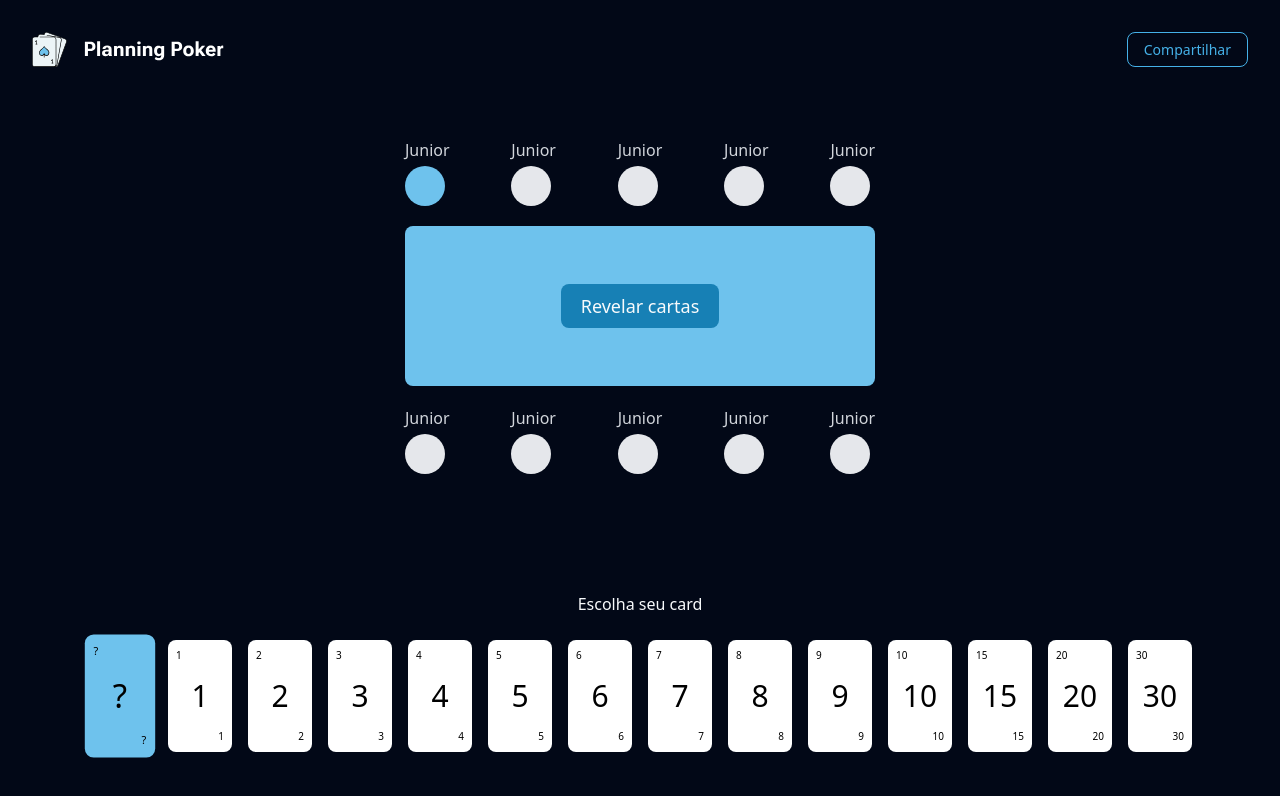
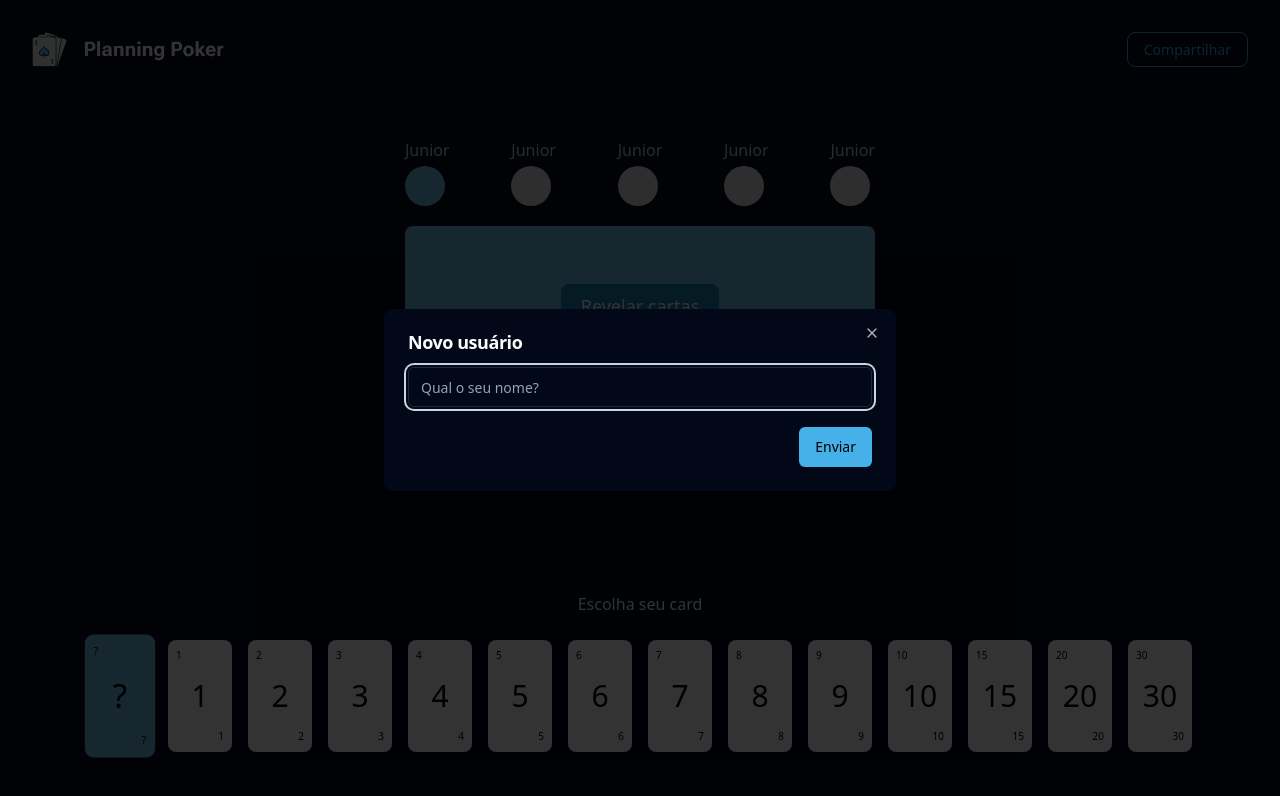
Before and after one commit to joaorodrs/planning-poker, a React (Vite) app: page / in a window 1280 px wide. Shown: the top 796 px of the page. Built offline with nearby package versions, Linux system fonts and the light colour scheme.

Commit message:
feat: adds shadcn dialog and router

```diff
--- a/src/App.tsx
+++ /dev/null
@@ -1,27 +0,0 @@
-import { useState } from 'react'
-
-import Deck from './components/deck'
-import Header from './components/header'
-import PokerDesk from './components/poker-desk'
-
-import './App.css'
-
-function App() {
-  const [cardSelected, setCardSelected] = useState<number>()
-
-  function onSelectCard(value?: number) {
-    setCardSelected(value)
-  }
-
-  return (
-    <main className="w-screen h-screen flex flex-col justify-between">
-      <Header />
-
-      <PokerDesk />
-
-      <Deck cardSelected={cardSelected} onSelectCard={onSelectCard} />
-    </main>
-  )
-}
-
-export default App
--- /dev/null
+++ b/src/components/dialogs/session-dialog.tsx
@@ -0,0 +1,35 @@
+import { Input } from "@/components/ui/input"
+import {
+  Dialog,
+  DialogContent,
+  DialogDescription,
+  DialogHeader,
+  DialogTitle,
+  DialogFooter,
+} from "@/components/ui/dialog"
+import { Button } from "../ui/button";
+
+type Props = {
+  isOpen: boolean;
+  onClose(): void;
+}
+
+const SessionDialog = ({ isOpen, onClose }: Props) => {
+  return (
+    <Dialog open={isOpen} onOpenChange={open => !open ? onClose() : undefined}>
+      <DialogContent className="border-none">
+        <DialogHeader>
+          <DialogTitle>Novo usuário</DialogTitle>
+        </DialogHeader>
+        <DialogDescription>
+          <Input placeholder="Qual o seu nome?" />
+        </DialogDescription>
+        <DialogFooter>
+          <Button className="bg-primary-400 text-black mt-1">Enviar</Button>
+        </DialogFooter>
+      </DialogContent>
+    </Dialog>
+  )
+}
+
+export default SessionDialog
--- /dev/null
+++ b/src/components/ui/button.tsx
@@ -0,0 +1,56 @@
+import * as React from "react"
+import { Slot } from "@radix-ui/react-slot"
+import { cva, type VariantProps } from "class-variance-authority"
+
+import { cn } from "@/lib/utils"
+
+const buttonVariants = cva(
+  "inline-flex items-center justify-center whitespace-nowrap rounded-md text-sm font-medium ring-offset-background transition-colors focus-visible:outline-none focus-visible:ring-2 focus-visible:ring-ring focus-visible:ring-offset-2 disabled:pointer-events-none disabled:opacity-50",
+  {
+    variants: {
+      variant: {
+        default: "bg-primary text-primary-foreground hover:bg-primary/90",
+        destructive:
+          "bg-destructive text-destructive-foreground hover:bg-destructive/90",
+        outline:
+          "border border-input bg-background hover:bg-accent hover:text-accent-foreground",
+        secondary:
+          "bg-secondary text-secondary-foreground hover:bg-secondary/80",
+        ghost: "hover:bg-accent hover:text-accent-foreground",
+        link: "text-primary underline-offset-4 hover:underline",
+      },
+      size: {
+        default: "h-10 px-4 py-2",
+        sm: "h-9 rounded-md px-3",
+        lg: "h-11 rounded-md px-8",
+        icon: "h-10 w-10",
+      },
+    },
+    defaultVariants: {
+      variant: "default",
+      size: "default",
+    },
+  }
+)
+
+export interface ButtonProps
+  extends React.ButtonHTMLAttributes<HTMLButtonElement>,
+    VariantProps<typeof buttonVariants> {
+  asChild?: boolean
+}
+
+const Button = React.forwardRef<HTMLButtonElement, ButtonProps>(
+  ({ className, variant, size, asChild = false, ...props }, ref) => {
+    const Comp = asChild ? Slot : "button"
+    return (
+      <Comp
+        className={cn(buttonVariants({ variant, size, className }))}
+        ref={ref}
+        {...props}
+      />
+    )
+  }
+)
+Button.displayName = "Button"
+
+export { Button, buttonVariants }
--- /dev/null
+++ b/src/components/ui/dialog.tsx
@@ -0,0 +1,120 @@
+import * as React from "react"
+import * as DialogPrimitive from "@radix-ui/react-dialog"
+import { X } from "lucide-react"
+
+import { cn } from "@/lib/utils"
+
+const Dialog = DialogPrimitive.Root
+
+const DialogTrigger = DialogPrimitive.Trigger
+
+const DialogPortal = DialogPrimitive.Portal
+
+const DialogClose = DialogPrimitive.Close
+
+const DialogOverlay = React.forwardRef<
+  React.ElementRef<typeof DialogPrimitive.Overlay>,
+  React.ComponentPropsWithoutRef<typeof DialogPrimitive.Overlay>
+>(({ className, ...props }, ref) => (
+  <DialogPrimitive.Overlay
+    ref={ref}
+    className={cn(
+      "fixed inset-0 z-50 bg-black/80  data-[state=open]:animate-in data-[state=closed]:animate-out data-[state=closed]:fade-out-0 data-[state=open]:fade-in-0",
+      className
+    )}
+    {...props}
+  />
+))
+DialogOverlay.displayName = DialogPrimitive.Overlay.displayName
+
+const DialogContent = React.forwardRef<
+  React.ElementRef<typeof DialogPrimitive.Content>,
+  React.ComponentPropsWithoutRef<typeof DialogPrimitive.Content>
+>(({ className, children, ...props }, ref) => (
+  <DialogPortal>
+    <DialogOverlay />
+    <DialogPrimitive.Content
+      ref={ref}
+      className={cn(
+        "fixed left-[50%] top-[50%] z-50 grid w-full max-w-lg translate-x-[-50%] translate-y-[-50%] gap-4 border bg-background p-6 shadow-lg duration-200 data-[state=open]:animate-in data-[state=closed]:animate-out data-[state=closed]:fade-out-0 data-[state=open]:fade-in-0 data-[state=closed]:zoom-out-95 data-[state=open]:zoom-in-95 data-[state=closed]:slide-out-to-left-1/2 data-[state=closed]:slide-out-to-top-[48%] data-[state=open]:slide-in-from-left-1/2 data-[state=open]:slide-in-from-top-[48%] sm:rounded-lg",
+        className
+      )}
+      {...props}
+    >
+      {children}
+      <DialogPrimitive.Close className="absolute right-4 top-4 rounded-sm opacity-70 ring-offset-background transition-opacity hover:opacity-100 focus:outline-none focus:ring-2 focus:ring-ring focus:ring-offset-2 disabled:pointer-events-none data-[state=open]:bg-accent data-[state=open]:text-muted-foreground">
+        <X className="h-4 w-4" />
+        <span className="sr-only">Close</span>
+      </DialogPrimitive.Close>
+    </DialogPrimitive.Content>
+  </DialogPortal>
+))
+DialogContent.displayName = DialogPrimitive.Content.displayName
+
+const DialogHeader = ({
+  className,
+  ...props
+}: React.HTMLAttributes<HTMLDivElement>) => (
+  <div
+    className={cn(
+      "flex flex-col space-y-1.5 text-center sm:text-left",
+      className
+    )}
+    {...props}
+  />
+)
+DialogHeader.displayName = "DialogHeader"
+
+const DialogFooter = ({
+  className,
+  ...props
+}: React.HTMLAttributes<HTMLDivElement>) => (
+  <div
+    className={cn(
+      "flex flex-col-reverse sm:flex-row sm:justify-end sm:space-x-2",
+      className
+    )}
+    {...props}
+  />
+)
+DialogFooter.displayName = "DialogFooter"
+
+const DialogTitle = React.forwardRef<
+  React.ElementRef<typeof DialogPrimitive.Title>,
+  React.ComponentPropsWithoutRef<typeof DialogPrimitive.Title>
+>(({ className, ...props }, ref) => (
+  <DialogPrimitive.Title
+    ref={ref}
+    className={cn(
+      "text-lg font-semibold leading-none tracking-tight",
+      className
+    )}
+    {...props}
+  />
+))
+DialogTitle.displayName = DialogPrimitive.Title.displayName
+
+const DialogDescription = React.forwardRef<
+  React.ElementRef<typeof DialogPrimitive.Description>,
+  React.ComponentPropsWithoutRef<typeof DialogPrimitive.Description>
+>(({ className, ...props }, ref) => (
+  <DialogPrimitive.Description
+    ref={ref}
+    className={cn("text-sm text-muted-foreground", className)}
+    {...props}
+  />
+))
+DialogDescription.displayName = DialogPrimitive.Description.displayName
+
+export {
+  Dialog,
+  DialogPortal,
+  DialogOverlay,
+  DialogClose,
+  DialogTrigger,
+  DialogContent,
+  DialogHeader,
+  DialogFooter,
+  DialogTitle,
+  DialogDescription,
+}
--- /dev/null
+++ b/src/components/ui/input.tsx
@@ -0,0 +1,25 @@
+import * as React from "react"
+
+import { cn } from "@/lib/utils"
+
+export interface InputProps
+  extends React.InputHTMLAttributes<HTMLInputElement> {}
+
+const Input = React.forwardRef<HTMLInputElement, InputProps>(
+  ({ className, type, ...props }, ref) => {
+    return (
+      <input
+        type={type}
+        className={cn(
+          "flex h-10 w-full rounded-md border border-input bg-background px-3 py-2 text-sm ring-offset-background file:border-0 file:bg-transparent file:text-sm file:font-medium placeholder:text-muted-foreground focus-visible:outline-none focus-visible:ring-2 focus-visible:ring-ring focus-visible:ring-offset-2 disabled:cursor-not-allowed disabled:opacity-50",
+          className
+        )}
+        ref={ref}
+        {...props}
+      />
+    )
+  }
+)
+Input.displayName = "Input"
+
+export { Input }
--- a/src/main.tsx
+++ b/src/main.tsx
@@ -1,10 +1,22 @@
-import React from 'react'
-import ReactDOM from 'react-dom/client'
-import App from './App.tsx'
-import './index.css'
+import * as React from "react";
+import * as ReactDOM from "react-dom/client";
+import {
+  createBrowserRouter,
+  RouterProvider,
+} from "react-router-dom";
 
-ReactDOM.createRoot(document.getElementById('root')!).render(
+import Home from '@/pages/index'
+import "./index.css";
+
+const router = createBrowserRouter([
+  {
+    path: "/",
+    element: <Home />,
+  },
+]);
+
+ReactDOM.createRoot(document.getElementById("root")!).render(
   <React.StrictMode>
-    <App />
-  </React.StrictMode>,
-)
+    <RouterProvider router={router} />
+  </React.StrictMode>
+);
--- /dev/null
+++ b/src/pages/index.tsx
@@ -0,0 +1,57 @@
+import { useEffect, useState } from 'react'
+import { getFirestore } from 'firebase/firestore'
+import { initializeApp } from 'firebase/app'
+import 'firebase/auth'
+import 'firebase/firestore'
+
+import Deck from '@/components/deck'
+import Header from '@/components/header'
+import PokerDesk from '@/components/poker-desk'
+
+import SessionDialog from '@/components/dialogs/session-dialog'
+import '@/App.css'
+
+const app = initializeApp({
+  apiKey: "AIzaSyCqFR6EqpSAB-DWH71JbKIpd-8aBrZoxEU",
+  authDomain: "planning-poker-8f949.firebaseapp.com",
+  projectId: "planning-poker-8f949",
+  storageBucket: "planning-poker-8f949.appspot.com",
+  messagingSenderId: "1010743575662",
+  appId: "1:1010743575662:web:586550692a56366160927f",
+  measurementId: "G-L6P8RTWEQ5"
+})
+
+const db = getFirestore(app);
+
+export default function Home() {
+  const [cardSelected, setCardSelected] = useState<number>()
+  const [open, setOpen] = useState(false);
+
+  function onSelectCard(value?: number) {
+    setCardSelected(value)
+  }
+
+  function getData() {
+    const sessionId = localStorage.getItem('@planning-poker:sessionId')
+
+    if (!sessionId) {
+      setOpen(true)
+    }
+  }
+
+  useEffect(() => {
+    getData()
+  }, [])
+
+  return (
+    <main className="w-screen h-screen flex flex-col justify-between">
+      <Header />
+
+      <PokerDesk />
+
+      <Deck cardSelected={cardSelected} onSelectCard={onSelectCard} />
+
+      <SessionDialog isOpen={open} onClose={() => setOpen(false)} />
+    </main>
+  )
+}
```
Also changed, not shown: package.json (+7 -0 lines), 1 other file (tests, documents, lock files or other folders).
